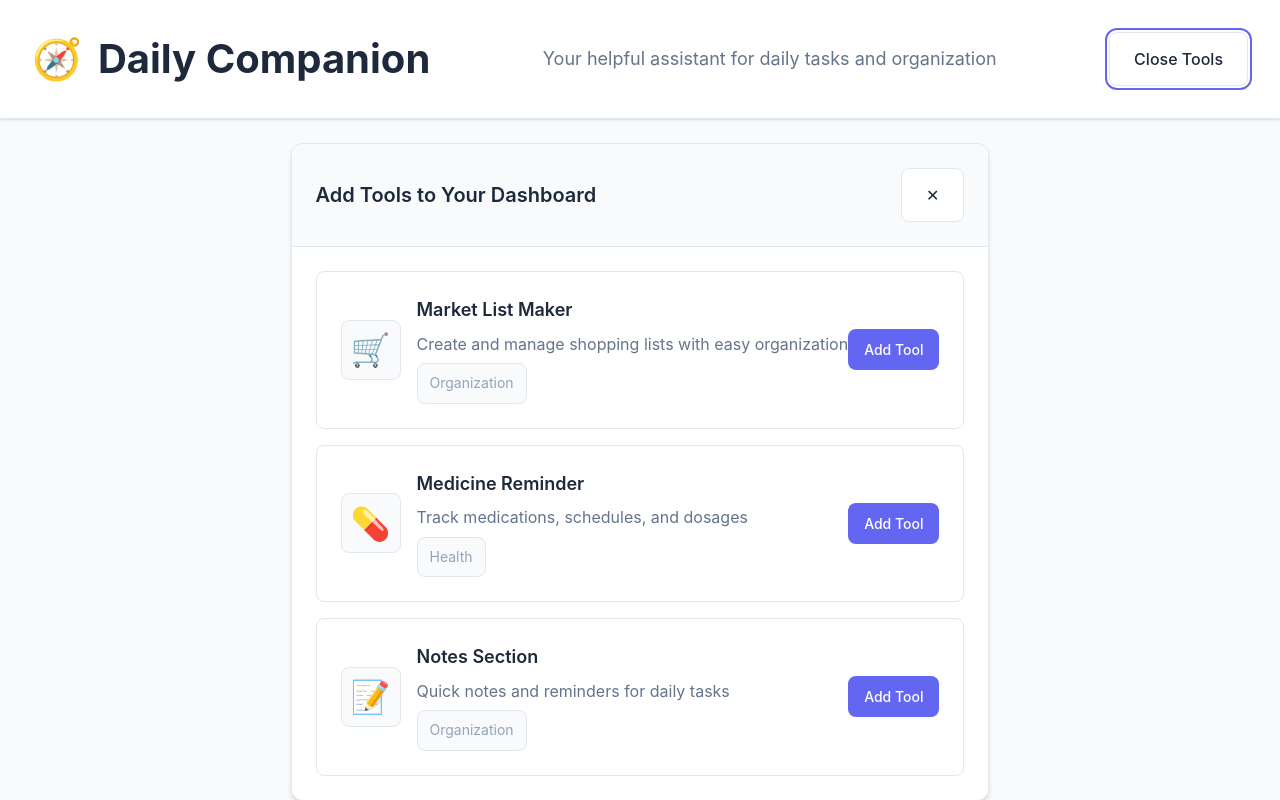
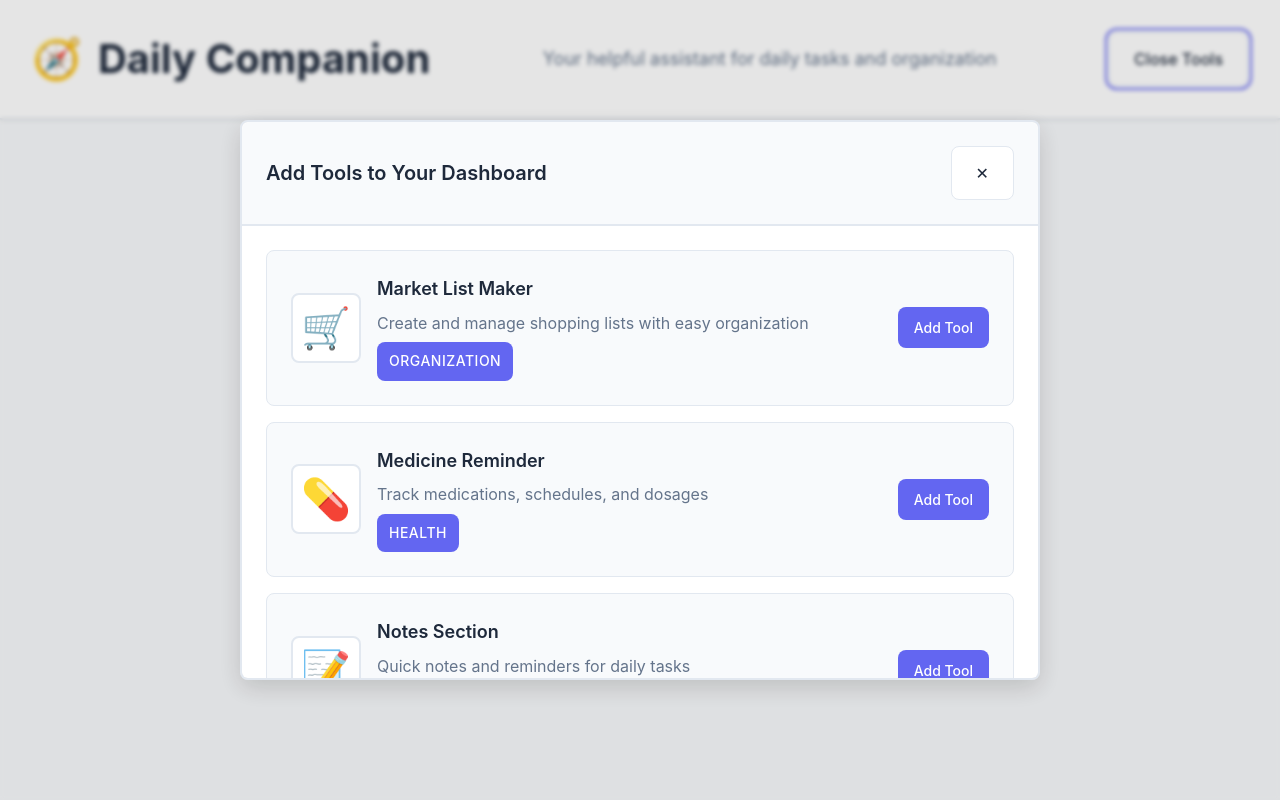
Before and after one commit to prviegas/companion, a React (Vite) app: page / in a window 1280 px wide. Both pictures are taken after a click on the button "Add Tools". Shown: the top 800 px of the page. Built offline with nearby package versions, Linux system fonts and the light colour scheme.

Commit message:
asdfasdfasdf

```diff
--- a/src/App.jsx
+++ b/src/App.jsx
@@ -58,15 +58,10 @@ function App() {
       <Header
         onToggleToolSelector={() => setIsSelectingTools(!isSelectingTools)}
         isSelectingTools={isSelectingTools}
+        selectedTools={selectedTools}
+        onAddTool={addTool}
+        onCloseToolSelector={() => setIsSelectingTools(false)}
       />
-
-      {isSelectingTools && (
-        <ToolSelector
-          onAddTool={addTool}
-          selectedTools={selectedTools}
-          onClose={() => setIsSelectingTools(false)}
-        />
-      )}
 
       <MainGrid
         tools={selectedTools}
--- a/src/components/Header.css
+++ b/src/components/Header.css
@@ -1,4 +1,5 @@
 .header {
+  position: relative;
   background-color: var(--surface-color);
   border-bottom: 1px solid var(--border-color);
   box-shadow: var(--shadow);
--- a/src/components/Header.jsx
+++ b/src/components/Header.jsx
@@ -1,6 +1,7 @@
 import './Header.css'
+import ToolSelector from './ToolSelector'
 
-function Header({ onToggleToolSelector, isSelectingTools }) {
+function Header({ onToggleToolSelector, isSelectingTools, selectedTools, onAddTool, onCloseToolSelector }) {
   return (
     <header className="header">
       <div className="header-content">
@@ -22,6 +23,14 @@ function Header({ onToggleToolSelector, isSelectingTools }) {
           </button>
         </div>
       </div>
+
+      {isSelectingTools && (
+        <ToolSelector
+          onAddTool={onAddTool}
+          selectedTools={selectedTools}
+          onClose={onCloseToolSelector}
+        />
+      )}
     </header>
   )
 }
--- a/src/components/ToolSelector.css
+++ b/src/components/ToolSelector.css
@@ -1,12 +1,44 @@
+.tool-selector-backdrop {
+  position: fixed;
+  top: 0;
+  left: 0;
+  width: 100%;
+  height: 100%;
+  background-color: rgba(0, 0, 0, 0.1);
+  z-index: 999;
+  display: flex;
+  justify-content: center;
+  align-items: flex-start;
+  padding-top: 120px;
+  backdrop-filter: blur(2px);
+}
+
 .tool-selector {
+  position: relative;
+  top: auto;
+  left: auto;
+  transform: none;
+  z-index: 1000;
   background-color: var(--surface-color);
-  border: 1px solid var(--border-color);
-  border-radius: var(--border-radius-lg);
-  box-shadow: var(--shadow-lg);
-  margin: var(--spacing-lg);
+  border: 2px solid var(--border-color);
+  border-radius: var(--border-radius);
+  box-shadow: 0 8px 25px rgba(0, 0, 0, 0.15);
+  width: calc(100% - 2rem);
   max-width: 800px;
-  margin-left: auto;
-  margin-right: auto;
+  max-height: 70vh;
+  overflow-y: auto;
+  animation: dropdownSlide 0.2s ease-out;
+}
+
+@keyframes dropdownSlide {
+  from {
+    opacity: 0;
+    transform: translateY(-10px);
+  }
+  to {
+    opacity: 1;
+    transform: translateY(0);
+  }
 }
 
 .tool-selector-header {
@@ -14,9 +46,9 @@
   justify-content: space-between;
   align-items: center;
   padding: var(--spacing-lg);
-  border-bottom: 1px solid var(--border-color);
-  background-color: #f8fafc;
-  border-radius: var(--border-radius-lg) var(--border-radius-lg) 0 0;
+  border-bottom: 2px solid var(--border-color);
+  background-color: var(--background-color);
+  border-radius: var(--border-radius) var(--border-radius) 0 0;
 }
 
 .tool-selector-title {
@@ -31,6 +63,7 @@
   display: flex;
   flex-direction: column;
   gap: var(--spacing-md);
+  background-color: var(--surface-color);
 }
 
 .tool-option {
@@ -40,18 +73,20 @@
   padding: var(--spacing-lg);
   border: 1px solid var(--border-color);
   border-radius: var(--border-radius);
-  background-color: var(--surface-color);
+  background-color: var(--background-color);
   transition: all 0.2s ease;
 }
 
 .tool-option:hover {
   border-color: var(--primary-color);
   box-shadow: var(--shadow);
+  transform: translateY(-1px);
 }
 
 .tool-option.tool-selected {
   border-color: var(--success-color);
-  background-color: #f0fdf4;
+  background-color: var(--surface-color);
+  border-width: 2px;
 }
 
 .tool-option-content {
@@ -62,15 +97,26 @@
 }
 
 .tool-option-icon {
-  font-size: 2rem;
+  font-size: 2.5rem;
   display: flex;
   align-items: center;
   justify-content: center;
-  width: 60px;
-  height: 60px;
+  width: 70px;
+  height: 70px;
+  background-color: var(--surface-color);
+  border-radius: var(--border-radius);
+  border: 2px solid var(--border-color);
+  transition: all 0.2s ease;
+}
+
+.tool-option:hover .tool-option-icon {
+  border-color: var(--primary-color);
   background-color: var(--background-color);
-  border-radius: var(--border-radius);
-  border: 1px solid var(--border-color);
+}
+
+.tool-option.tool-selected .tool-option-icon {
+  border-color: var(--success-color);
+  background-color: var(--surface-color);
 }
 
 .tool-option-info {
@@ -94,11 +140,14 @@
 .tool-option-category {
   display: inline-block;
   font-size: var(--font-size-sm);
-  color: var(--text-muted);
-  background-color: var(--background-color);
+  color: var(--text-primary);
+  background-color: var(--primary-color);
+  color: white;
   padding: var(--spacing-xs) var(--spacing-sm);
   border-radius: var(--border-radius);
-  border: 1px solid var(--border-color);
+  font-weight: 500;
+  text-transform: uppercase;
+  letter-spacing: 0.5px;
 }
 
 .tool-option-actions {
@@ -109,30 +158,40 @@
 .tool-selected-indicator {
   color: var(--success-color);
   font-weight: 600;
-  font-size: var(--font-size-sm);
+  font-size: var(--font-size-base);
   display: flex;
   align-items: center;
   gap: var(--spacing-xs);
+  background-color: var(--surface-color);
+  padding: var(--spacing-sm) var(--spacing-md);
+  border-radius: var(--border-radius);
+  border: 1px solid var(--success-color);
 }
 
 .tool-selector-footer {
   padding: var(--spacing-lg);
-  border-top: 1px solid var(--border-color);
-  background-color: #f8fafc;
-  border-radius: 0 0 var(--border-radius-lg) var(--border-radius-lg);
+  border-top: 2px solid var(--border-color);
+  background-color: var(--background-color);
+  border-radius: 0 0 var(--border-radius) var(--border-radius);
 }
 
 .selected-count {
   text-align: center;
-  color: var(--text-secondary);
+  color: var(--text-primary);
   margin: 0;
-  font-size: var(--font-size-sm);
+  font-size: var(--font-size-base);
+  font-weight: 500;
 }
 
 /* Responsive Design */
 @media (max-width: 768px) {
+  .tool-selector-backdrop {
+    padding-top: 100px;
+  }
+
   .tool-selector {
-    margin: var(--spacing-md);
+    width: calc(100% - 1rem);
+    max-height: 80vh;
   }
 
   .tool-option {
@@ -151,8 +210,8 @@
   }
 
   .tool-selector-header {
-    flex-direction: column;
-    gap: var(--spacing-md);
-    text-align: center;
+    flex-direction: row;
+    justify-content: space-between;
+    align-items: center;
   }
 }
--- a/src/components/ToolSelector.jsx
+++ b/src/components/ToolSelector.jsx
@@ -29,7 +29,14 @@ function ToolSelector({ onAddTool, selectedTools, onClose }) {
     return selectedTools.some(tool => tool.id === toolId)
   }
 
+  const handleBackdropClick = (e) => {
+    if (e.target === e.currentTarget) {
+      onClose()
+    }
+  }
+
   return (
+    <div className="tool-selector-backdrop" onClick={handleBackdropClick}>
       <div className="tool-selector" id="tool-selector">
         <div className="tool-selector-header">
           <h2 className="tool-selector-title">Add Tools to Your Dashboard</h2>
@@ -86,6 +93,7 @@ function ToolSelector({ onAddTool, selectedTools, onClose }) {
         </div>
       )}
       </div>
+    </div>
   )
 }
 
```
Lines whose indentation alone changed are shown as unchanged.
